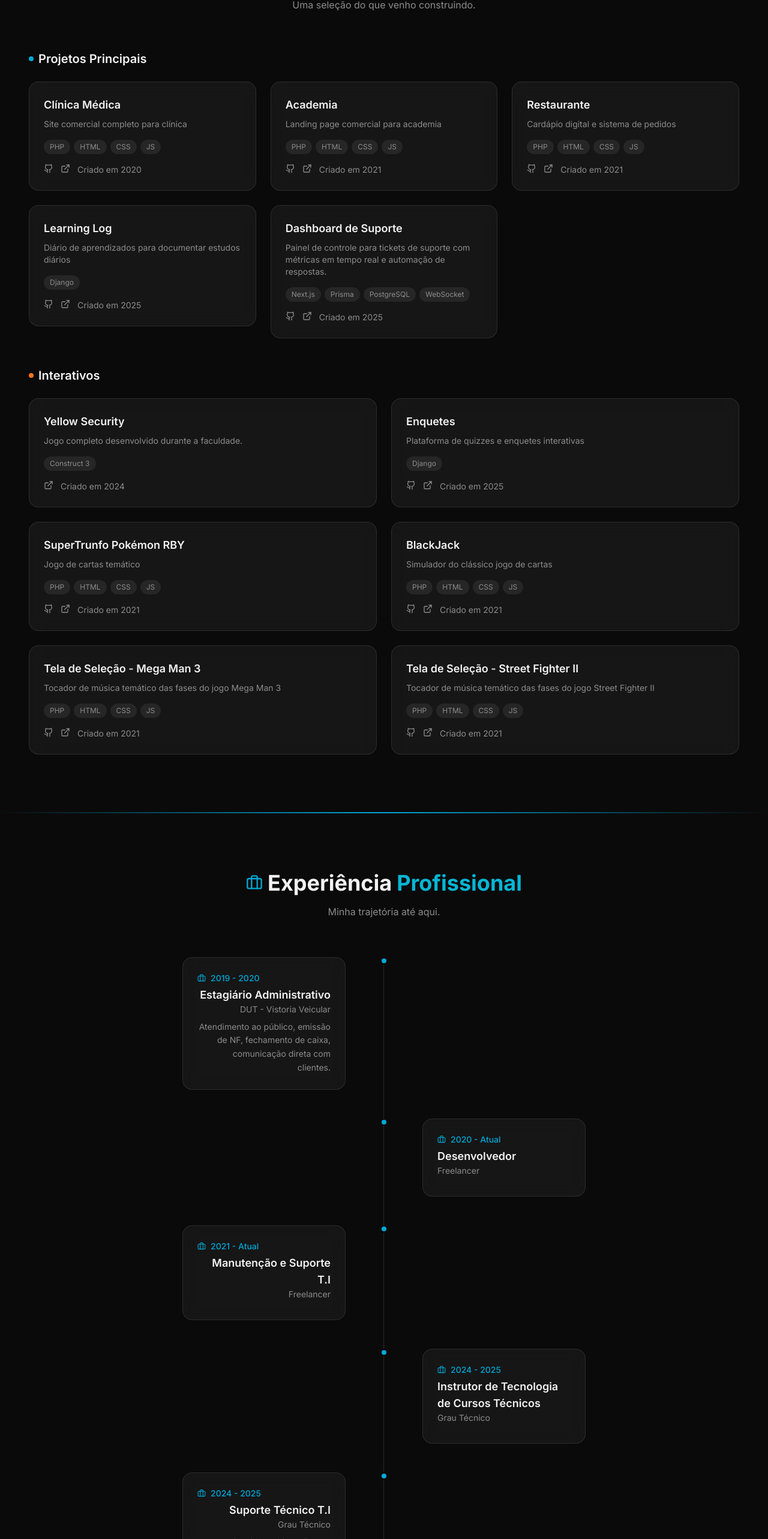
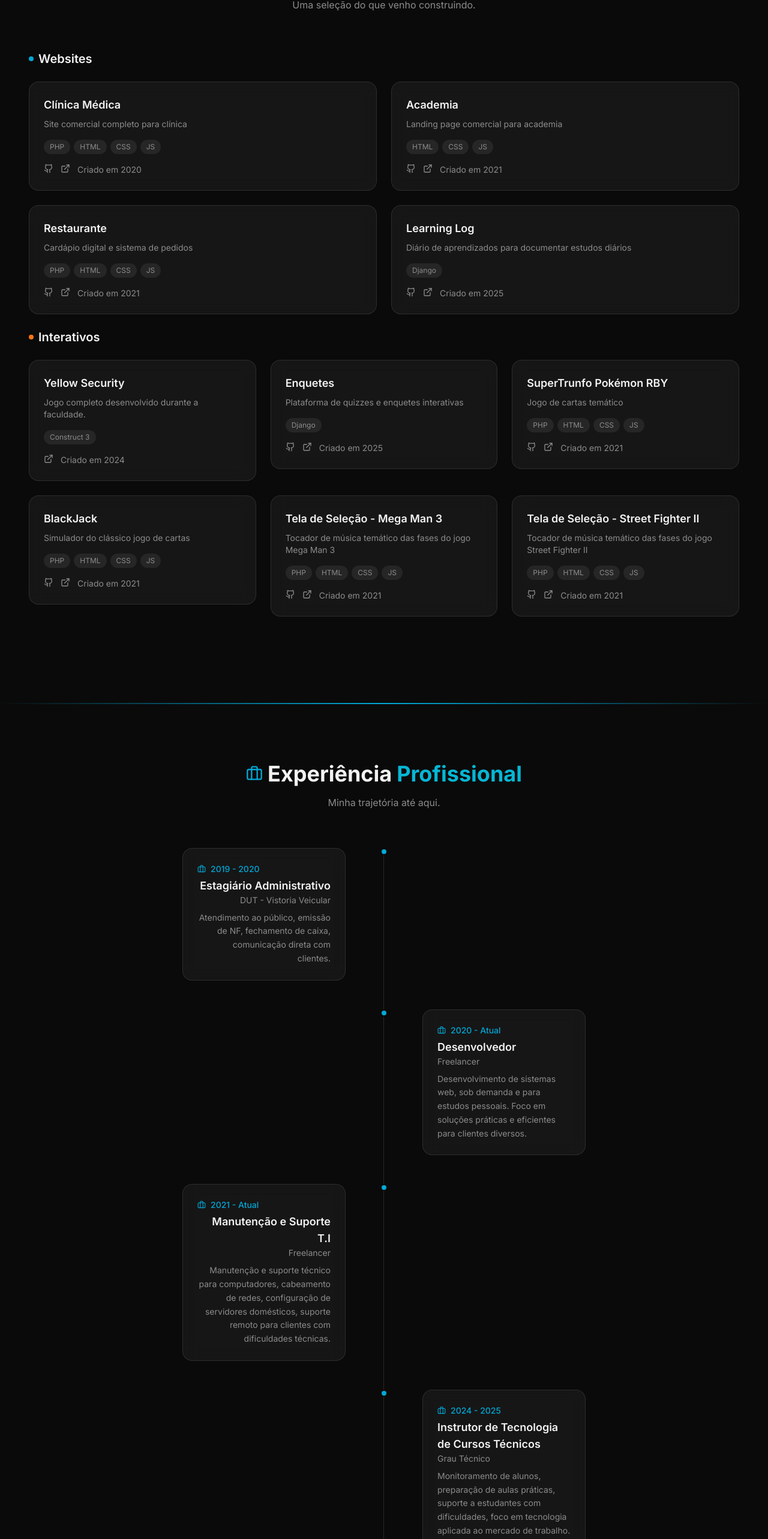
Before and after one commit to DiegoSntJo/Portfolio, a React (Vite) app: page / in a window 1280 px wide. Shown: the part 2373-4939 px from the top of the page at 60% size. Built offline with nearby package versions, Linux system fonts and the light colour scheme; the HTML template or start-up script is replaced by a standard one.

Commit message:
Alterações #1

```diff
--- a/src/components/ContactSection.tsx
+++ b/src/components/ContactSection.tsx
@@ -8,9 +8,9 @@ const contactContent = {
     titleHighlight: "Conversar?",
     subtitle: "Estou aberto a oportunidades, projetos e boas conversas sobre tecnologia.",
     links: [
-      { icon: Github, label: "GitHub", href: "https://github.com/diegosaraujo", color: "hover:text-primary" },
-      { icon: Linkedin, label: "LinkedIn", href: "https://linkedin.com/in/diegosaraujo", color: "hover:text-primary" },
-      { icon: Mail, label: "Email", href: "mailto:diego@email.com", color: "hover:text-orange-500" },
+      { icon: Github, label: "GitHub", href: "https://github.com/DiegoSntJo", color: "hover:text-primary" },
+      { icon: Linkedin, label: "LinkedIn", href: "https://linkedin.com/in/diego-santos-de-araújo-2b9047186", color: "hover:text-primary" },
+      { icon: Mail, label: "Email", href: "mailto:finndiego@hotmail.com", color: "hover:text-orange-500" },
     ],
     button: "Agendar Conversa",
   },
@@ -19,9 +19,9 @@ const contactContent = {
     titleHighlight: "Talk?",
     subtitle: "I'm open to opportunities, projects and good tech talks.",
     links: [
-      { icon: Github, label: "GitHub", href: "https://github.com/diegosaraujo", color: "hover:text-primary" },
-      { icon: Linkedin, label: "LinkedIn", href: "https://linkedin.com/in/diegosaraujo", color: "hover:text-primary" },
-      { icon: Mail, label: "Email", href: "mailto:diego@email.com", color: "hover:text-orange-500" },
+      { icon: Github, label: "GitHub", href: "https://github.com/DiegoSntJo", color: "hover:text-primary" },
+      { icon: Linkedin, label: "LinkedIn", href: "https://linkedin.com/in/diego-santos-de-araújo-2b9047186", color: "hover:text-primary" },
+      { icon: Mail, label: "Email", href: "mailto:finndiego@hotmail.com", color: "hover:text-orange-500" },
     ],
     button: "Schedule a Chat",
   }
--- a/src/components/ExperienceSection.tsx
+++ b/src/components/ExperienceSection.tsx
@@ -17,19 +17,19 @@ const experiencesContent = {
         role: "Desenvolvedor",
         company: "Freelancer",
         period: "2020 - Atual",
-        desc: "",
+        desc: "Desenvolvimento de sistemas web, sob demanda e para estudos pessoais. Foco em soluções práticas e eficientes para clientes diversos.",
       },
       {
         role: "Manutenção e Suporte T.I",
         company: "Freelancer",
         period: "2021 - Atual",
-        desc: "",
+        desc: "Manutenção e suporte técnico para computadores, cabeamento de redes, configuração de servidores domésticos, suporte remoto para clientes com dificuldades técnicas.",
       },
       {
         role: "Instrutor de Tecnologia de Cursos Técnicos",
         company: "Grau Técnico",
         period: "2024 - 2025",
-        desc: "",
+        desc: "Monitoramento de alunos, preparação de aulas práticas, suporte a estudantes com dificuldades, foco em tecnologia aplicada ao mercado de trabalho.",
       },
       {
         role: "Suporte Técnico T.I",
@@ -67,19 +67,19 @@ const experiencesContent = {
         role: "Developer",
         company: "Freelancer",
         period: "2020 - Present",
-        desc: "",
+        desc: "Development of web systems, on demand and for personal studies. Focus on practical and efficient solutions for diverse clients.",
       },
       {
         role: "IT Maintenance and Support",
         company: "Freelancer",
         period: "2021 - Present",
-        desc: "",
+        desc: "Maintenance and technical support for computers, network cabling, configuration of home servers, remote support for clients with technical difficulties.",
       },
       {
         role: "Technical Course Technology Instructor",
         company: "Grau Técnico",
         period: "2024 - 2025",
-        desc: "",
+        desc: "Monitoring students, preparing practical lessons, supporting students with difficulties, focusing on technology applied to the job market.",
       },
       {
         role: "IT Technical Support",
--- a/src/components/ProjectsSection.tsx
+++ b/src/components/ProjectsSection.tsx
@@ -22,7 +22,7 @@ const projectsContent = {
     title: "Projetos em ",
     titleHighlight: "Destaque",
     subtitle: "Uma seleção do que venho construindo.",
-    mainTitle: "Projetos Principais",
+    mainTitle: "Websites",
     gamesTitle: "Interativos",
     createdTitle: "Criado em ",
     mainProjects: [
@@ -35,9 +35,9 @@ const projectsContent = {
       },
       { name: "Academia",
         description: "Landing page comercial para academia",
-        tags: ["PHP", "HTML", "CSS", "JS"],
+        tags: ["HTML", "CSS", "JS"],
         github: "#",
-        demo: "#",
+        demo: "https://diegosntjo.github.io/ModeloSiteAcademia/",
         year: 2021,
       },
       { name: "Restaurante",
@@ -52,15 +52,7 @@ const projectsContent = {
         description: "Diário de aprendizados para documentar estudos diários",
         tags: ["Django"],
         github: "#",
-        demo: "#",
-        year: 2025,
-      },
-      {
-        name: "Dashboard de Suporte",
-        description: "Painel de controle para tickets de suporte com métricas em tempo real e automação de respostas.",
-        tags: ["Next.js", "Prisma", "PostgreSQL", "WebSocket"],
-        github: "#",
-        demo: "#",
+        demo: "https://learning-log-n639.onrender.com/",
         year: 2025,
       },
     ],
@@ -117,8 +109,8 @@ const projectsContent = {
     title: "Featured ",
     titleHighlight: "Projects",
     subtitle: "A selection of what I've been building.",
-    mainTitle: "Main Projects",
-    gamesTitle: "Interactive Games",
+    mainTitle: "Websites",
+    gamesTitle: "Interactives",
     createdTitle: "Created in ",
     mainProjects: [
       { name: "Medical Clinic",
@@ -130,9 +122,9 @@ const projectsContent = {
       },
       { name: "Gym",
         description: "Commercial landing page for a gym",
-        tags: ["PHP", "HTML", "CSS", "JS"],
+        tags: ["HTML", "CSS", "JS"],
         github: "#",
-        demo: "#",
+        demo: "https://diegosntjo.github.io/ModeloSiteAcademia/",
         year: 2021,
       },
       { name: "Restaurant",
@@ -147,15 +139,7 @@ const projectsContent = {
         description: "Learning diary to document daily studies",
         tags: ["Django"],
         github: "#",
-        demo: "#",
-        year: 2025,
-      },
-      {
-        name: "Support Dashboard",
-        description: "Control panel for support tickets with real-time metrics and response automation.",
-        tags: ["Next.js", "Prisma", "PostgreSQL", "WebSocket"],
-        github: "#",
-        demo: "#",
+        demo: "https://learning-log-n639.onrender.com/",
         year: 2025,
       },
     ],
@@ -268,7 +252,7 @@ const ProjectsSection = ({ lang = "pt" }: { lang?: "pt" | "en" }) => {
           <span className="w-2 h-2 rounded-full bg-primary" />
           {t.mainTitle}
         </h3>
-        <div className="grid md:grid-cols-2 lg:grid-cols-3 gap-6 mb-12">
+        <div className="grid md:grid-cols-2 gap-6">
           {t.mainProjects.map((p, i) => (
             <motion.div
               key={p.name}
@@ -282,11 +266,13 @@ const ProjectsSection = ({ lang = "pt" }: { lang?: "pt" | "en" }) => {
           ))}
         </div>
 
+        <br />
+
         <h3 className="text-xl font-semibold mb-6 flex items-center gap-2">
           <span className="w-2 h-2 rounded-full bg-orange-500" />
           {t.gamesTitle}
         </h3>
-        <div className="grid md:grid-cols-2 gap-6">
+        <div className="grid md:grid-cols-2 lg:grid-cols-3 gap-6 mb-12">
           {t.gameProjects.map((p, i) => (
             <motion.div
               key={p.name}
```
